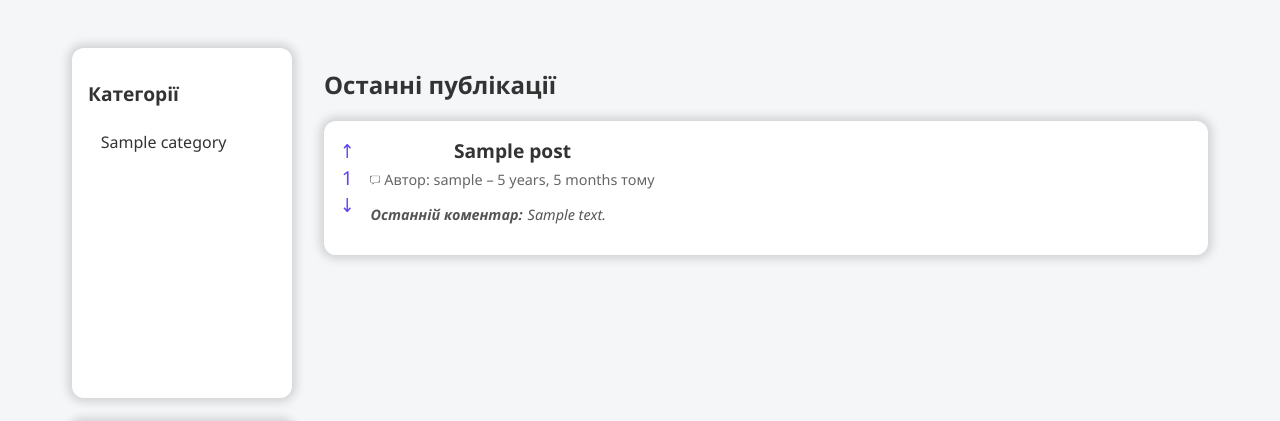
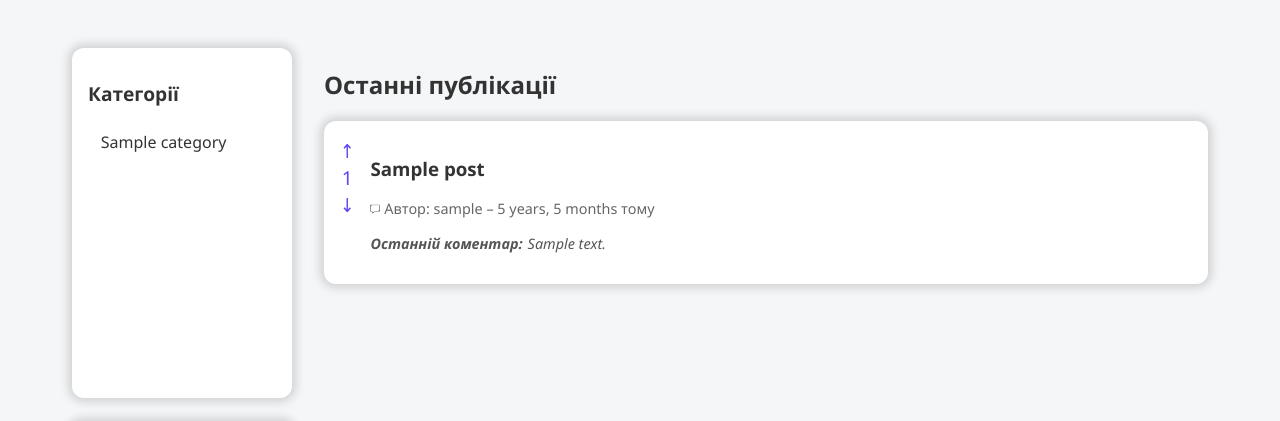
Before and after one commit to BrootBin/Forum, a Django app: page / in a window 1280 px wide. Shown: the part 75-496 px from the top of the page. Run offline with Django 5.2, Linux system fonts and the light colour scheme; tables that the repository leaves empty hold one stand-in row (values such as "Sample post"); style sheets or scripts are compiled from the project's sources; some libraries are stand-ins or nearby versions.

Commit message:
змінено стилі

```diff
--- a/forum/static/scss/components/_posts-detail.scss
+++ b/forum/static/scss/components/_posts-detail.scss
@@ -38,7 +38,7 @@
 	font-weight: 700;
 	text-align: center;
 }
-.post-content h3 {
+.main-container-post .post-content h3 {
 	margin: 0;
 	font-size: 1.2rem;
 	text-align: center;
```
